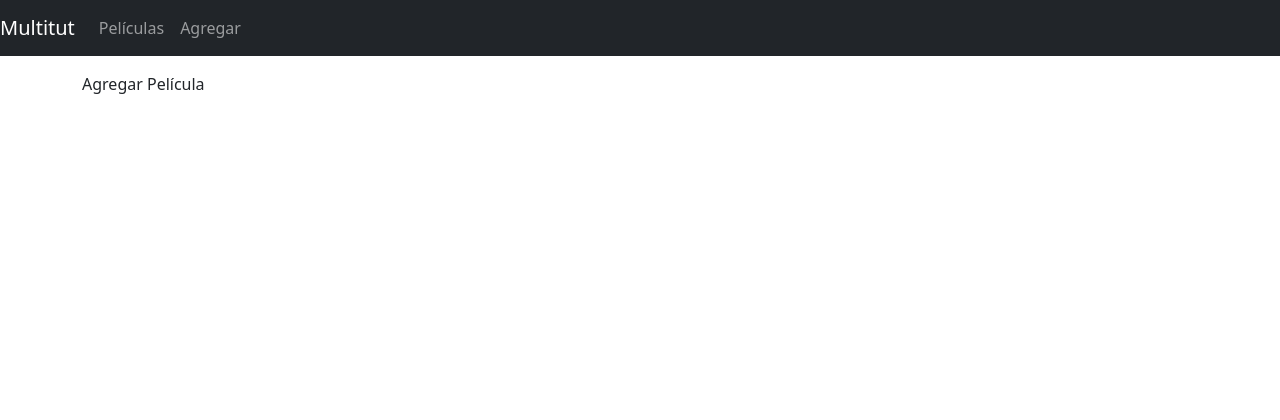
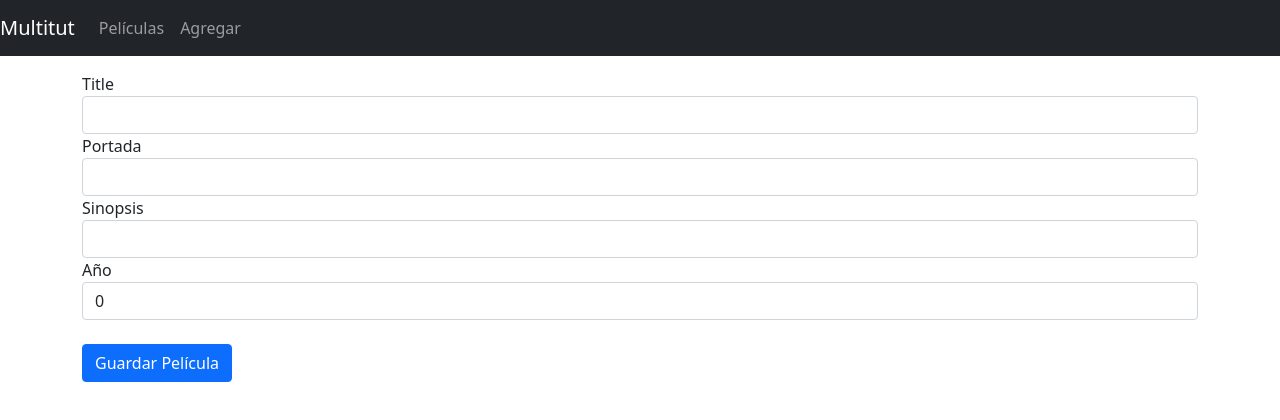
Before and after one commit to EduardoIbarra/PRReactLaravel, a React (Create React App) app in the folder frontend/: page /add in a window 1280 px wide. Shown: the top 420 px of the page. Built offline with nearby package versions, Linux system fonts and the light colour scheme.

Commit message:
Create movie

```diff
--- a/frontend/package.json
+++ b/frontend/package.json
@@ -6,6 +6,7 @@
     "@testing-library/jest-dom": "^5.11.9",
     "@testing-library/react": "^11.2.3",
     "@testing-library/user-event": "^12.6.2",
+    "axios": "^0.21.1",
     "bootstrap": "^5.0.0-beta1",
     "react": "^17.0.1",
     "react-dom": "^17.0.1",
--- a/frontend/src/components/AddMovie.js
+++ b/frontend/src/components/AddMovie.js
@@ -1,7 +1,121 @@
+import React, { useState } from "react";
+import MovieDataService from "../services/MovieService";
+
 function AddMovie() {
-    return (
-      <div>Agregar Película</div>
-    )
+  const initialMovieState = {
+    id: null,
+    title: '',
+    cover: '',
+    synopsis: '',
+    year: 0,
+  };
+  const [movie, setMovie] = useState(initialMovieState);
+  const [submitted, setSubmitted] = useState(false);
+
+  const handleInputChange = event => {
+    const { name, value } = event.target;
+    setMovie({ ...movie, [name]: value });
+  };
+
+  const saveMovie = () => {
+    var data = {
+      title: movie.title,
+      cover: movie.cover,
+      synopsis: movie.synopsis,
+      year: movie.year
+    };
+
+    MovieDataService.create(data)
+      .then(response => {
+        setMovie({
+          id: response.data.id,
+          title: response.data.title,
+          cover: response.data.cover,
+          synopsis: response.data.synopsis,
+          year: response.data.year
+        });
+        setSubmitted(true);
+        console.log(response.data);
+      })
+      .catch(e => {
+        console.log(e);
+      });
+  };
+
+  const newMovie = () => {
+    setMovie(initialMovieState);
+    setSubmitted(false);
+  };
+  return (
+    <div className="submit-form">
+      {submitted ? (
+        <div>
+          <h4>You submitted successfully!</h4>
+          <button className="btn btn-success" onClick={newMovie}>
+            Add
+          </button>
+        </div>
+      ) : (
+        <div>
+          <div className="form-group">
+            <label htmlFor="title">Title</label>
+            <input
+              type="text"
+              className="form-control"
+              id="title"
+              required
+              value={movie.title}
+              onChange={handleInputChange}
+              name="title"
+            />
+          </div>
+
+          <div className="form-group">
+            <label htmlFor="cover">Portada</label>
+            <input
+              type="text"
+              className="form-control"
+              id="cover"
+              required
+              value={movie.cover}
+              onChange={handleInputChange}
+              name="cover"
+            />
+          </div>
+
+          <div className="form-group">
+            <label htmlFor="synopsis">Sinopsis</label>
+            <input
+              type="text"
+              className="form-control"
+              id="synopsis"
+              required
+              value={movie.synopsis}
+              onChange={handleInputChange}
+              name="synopsis"
+            />
+          </div>
+
+          <div className="form-group">
+            <label htmlFor="year">Año</label>
+            <input
+              type="number"
+              className="form-control"
+              id="year"
+              required
+              value={movie.year}
+              onChange={handleInputChange}
+              name="year"
+            />
+          </div>
+          <br />
+          <button onClick={saveMovie} className="btn btn-primary">
+            Guardar Película
+          </button>
+        </div>
+      )}
+    </div>
+  )
 }
 
 export default AddMovie;
```
Also changed, not shown: 2 other files (tests, documents, lock files or other folders).
